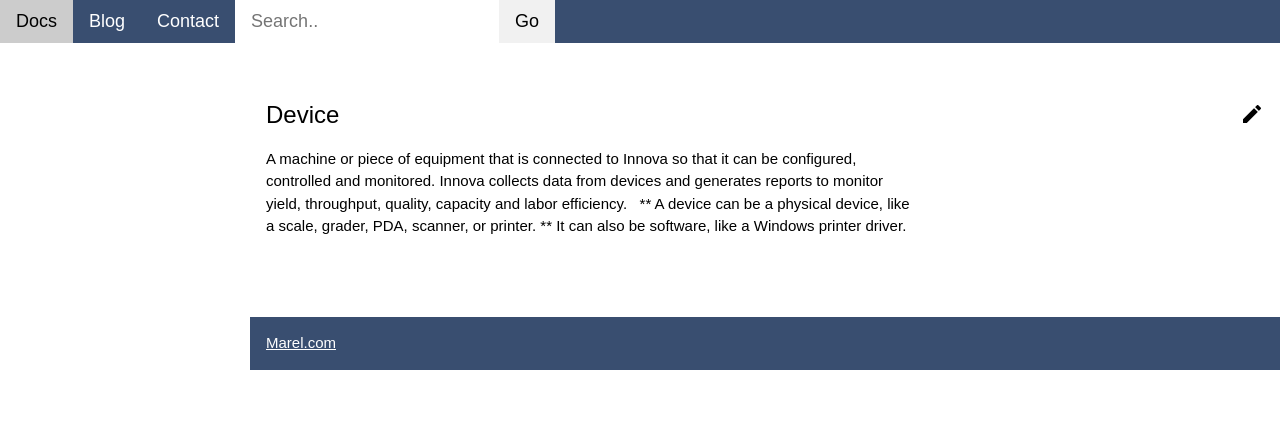
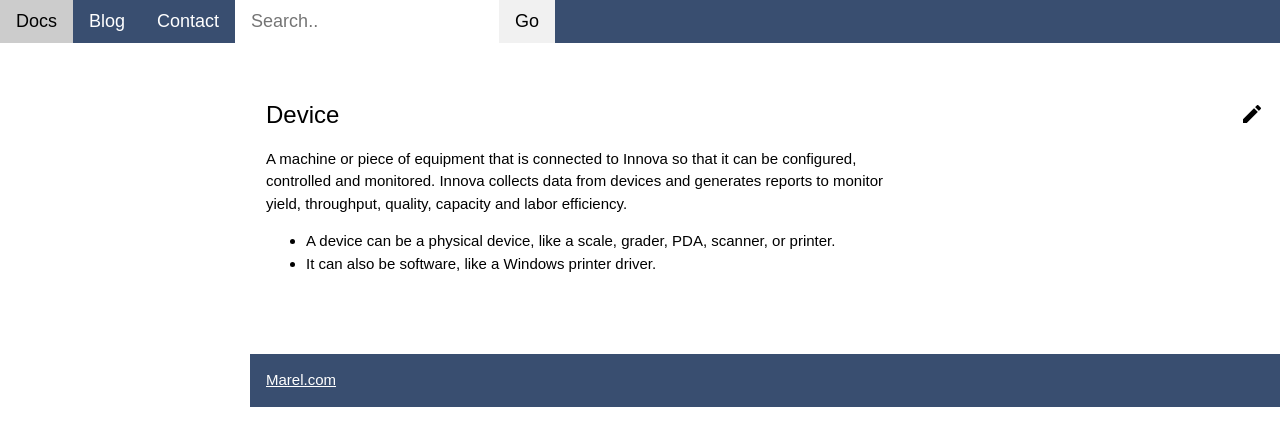
Before and after one commit to daniellegunter/pohlvault.github.io, a Jekyll site: the page built from docs/introduction/device.md, in a window 1280 px wide. Shown: the top 446 px of the page. Built offline with Jekyll 4.4.1, drawn with Linux system fonts in a browser that asks for light colours; the repository's description, which GitHub fills in, is left out; our own code applies the rules of GitHub Pages for plain Markdown files.

Commit message:
Update device.md

```diff
--- a/docs/introduction/device.md
+++ b/docs/introduction/device.md
@@ -4,5 +4,5 @@ layout: default
 ### Device
 A machine or piece of equipment that is connected to Innova so that it can be configured, controlled and monitored. Innova collects data from devices and generates reports to monitor yield, throughput, quality, capacity and labor efficiency.
 
-** A device can be a physical device, like a scale, grader, PDA, scanner, or printer.
-** It can also be software, like a Windows printer driver.
+* A device can be a physical device, like a scale, grader, PDA, scanner, or printer.
+* It can also be software, like a Windows printer driver.
```
